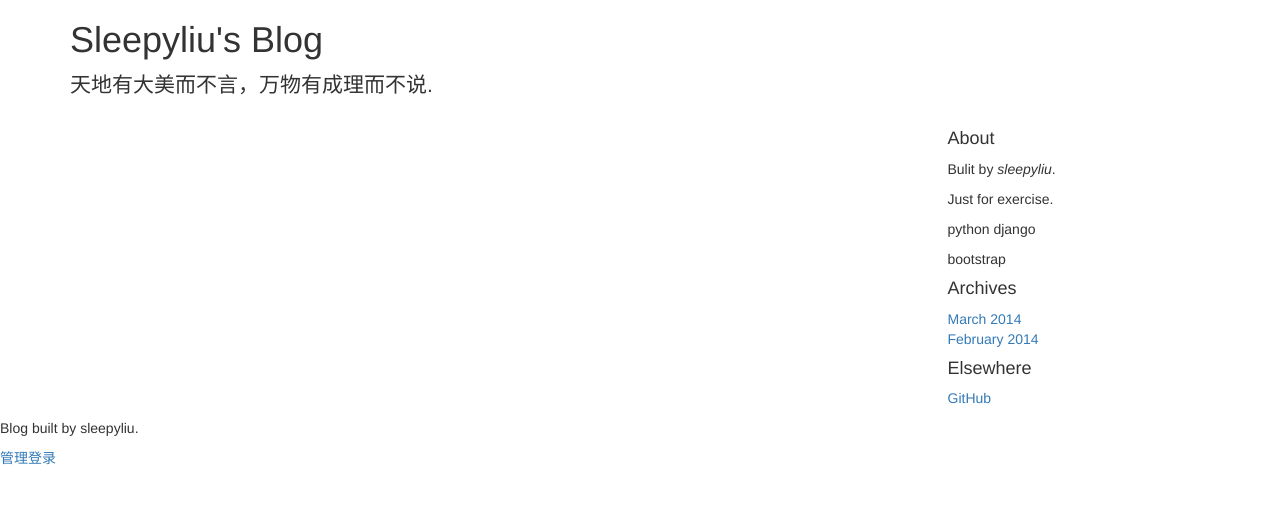
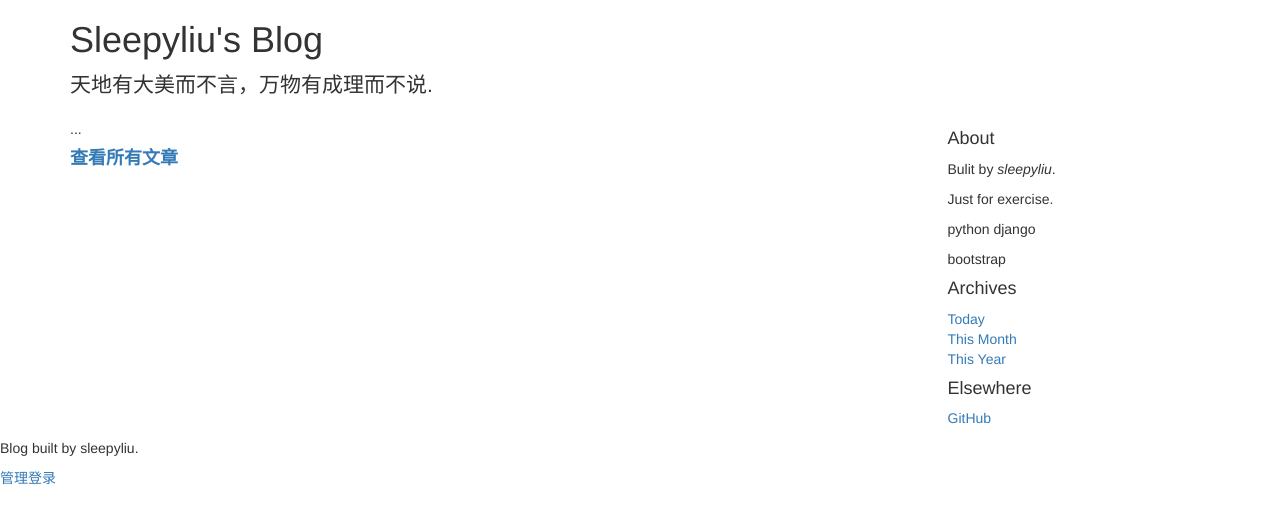
Before and after one commit to sleepyliu/mySite, a Django app: page / in a window 1280 px wide. Shown: the part 20-544 px from the top of the page. Run offline with Django 3.2, Linux system fonts and the light colour scheme; data that the repository does not hold is empty; parts of the project's set-up code (start-up, migrations or seed data) failed here and were passed over; some libraries are stand-ins or nearby versions.

Commit message:
version 3

```diff
--- a/blog/templates/blog/base.html
+++ b/blog/templates/blog/base.html
@@ -7,21 +7,16 @@
 
     <!-- Bootstrap CSS-->
     <link rel="stylesheet" href="http://cdn.bootcss.com/bootstrap/3.3.2/css/bootstrap.min.css" />
-
     <!-- Custom styles for this template -->
     <link rel="stylesheet" href="/static/css/blog.css" >
-
-    <link type="text/css" rel="stylesheet" href="http://fonts.googleapis.com/css?family=Lobster&subset=latin,latin-ext" />
   </head>
 
   <body>
     <div class="blog-masthead">
       <div class="container">
         <nav class="blog-nav">
-          <a class="blog-nav-item active" href="{% url 'blog:blog' %}">首页</a>
-          <a class="blog-nav-item" href="{% url 'blog:blog' %}">博客</a>
-          <a class="blog-nav-item" href="{% url 'blog:archive' %}">博文目录</a>
-          <a class="blog-nav-item" href="https://github.com/sleepyliu/mySite">源代码</a>
+          {% block nav %}
+          {% endblock %}
         </nav>
       </div>
     </div>
@@ -50,8 +45,9 @@
           <div class="sidebar-module">
             <h4>Archives</h4>
             <ol class="list-unstyled">
-              <li><a href="#">March 2014</a></li>
-              <li><a href="#">February 2014</a></li>
+              <li><a href="{% url 'blog:search_by_day' %}">Today</a></li>
+              <li><a href="{% url 'blog:search_by_month' %}">This Month</a></li>
+              <li><a href="{% url 'blog:search_by_year' %}">This Year</a></li>
             </ol>
           </div>
           <div class="sidebar-module">
--- a/blog/templates/blog/blog.html
+++ b/blog/templates/blog/blog.html
@@ -1,4 +1,12 @@
 {% extends "blog/base.html" %}
+
+    {% block nav %}
+        <a class="blog-nav-item" href="{% url 'blog:index' %}">首页</a>
+        <a class="blog-nav-item active" href="{% url 'blog:blog' %}">博客</a>
+        <a class="blog-nav-item" href="{% url 'blog:archive' %}">博文目录</a>
+        <a class="blog-nav-item" href="https://github.com/sleepyliu/mySite">源代码</a>
+    {% endblock %}
+
 
     {% block content %}
         {% for post in posts %}
@@ -7,7 +15,7 @@
                 <p class="blog-post-meta">{{ post.timestamp }} by sleepyliu </p>
                 <hr>
                 <p>{{ post.body }}</p>
-             </div><!-- /.blog-post -->
+            </div>
         {% endfor %}
 
         <nav>
--- /dev/null
+++ b/blog/templates/blog/index.html
@@ -0,0 +1,22 @@
+{% extends "blog/base.html" %}
+
+    {% block nav %}
+        <a class="blog-nav-item active" href="{% url 'blog:index' %}">首页</a>
+        <a class="blog-nav-item" href="{% url 'blog:blog' %}">博客</a>
+        <a class="blog-nav-item" href="{% url 'blog:archive' %}">博文目录</a>
+        <a class="blog-nav-item" href="https://github.com/sleepyliu/mySite">源代码</a>
+    {% endblock %}
+
+
+    {% block content %}
+        {% for post in posts %}
+            <div class="blog-post">
+                <h2 class="blog-post-title"><a href="{% url 'blog:detail' post.id %}">{{ post.title }}</a></h2>
+                <p class="blog-post-meta">{{ post.timestamp }} by sleepyliu </p>
+                <hr>
+                <p>{{ post.body }}</p>
+             </div><!-- /.blog-post -->
+        {% endfor %}
+        <p>...</p>
+        <h4><a href="{% url 'blog:blog' %}"><strong>查看所有文章</strong></a></h4>
+    {% endblock %}
--- a/blog/urls.py
+++ b/blog/urls.py
@@ -2,10 +2,12 @@
 from blog import views
 
 urlpatterns = patterns('',
-    url(r'^$', views.blog, name='blog'),
+    url(r'^$', views.index, name='index'),
     url(r'^blog/$', views.blog, name='blog'),
     url(r'^blog/(?P<title_id>\d+)/$', views.detail, name='detail'),
     url(r'^archive/', views.archive, name='archive'),
-    # url(r'^display_meta/', views.display_meta, name='display_meta'),
+    url(r'^search_by_day/', views.search_by_day, name='search_by_day'),
+    url(r'^search_by_month/', views.search_by_month, name='search_by_month'),
+    url(r'^search_by_year/', views.search_by_year, name='search_by_year'),
 
 )
--- a/blog/views.py
+++ b/blog/views.py
@@ -1,14 +1,22 @@
 from django.shortcuts import get_object_or_404,render
 # from django.template import loader,Context
-# from django.http import HttpResponse,Http404
+from django.http import HttpResponse,Http404
 from django.core.paginator import Paginator, EmptyPage, PageNotAnInteger
 from blog.models import BlogsPost
+from django.utils import timezone
+
+
+
+def index(request):
+    posts = BlogsPost.objects.all()[:3]
+    context = {'posts':posts}
+    return render(request,'blog/index.html',context)
 
 
 def blog(request):
     post_list = BlogsPost.objects.all()
 
-    paginator = Paginator(post_list, 2)
+    paginator = Paginator(post_list,4)
     page = request.GET.get('page')
     try:
         posts = paginator.page(page)
@@ -56,10 +64,29 @@
     return render(request,'blog/archive.html',context)
 
 
-# def display_meta(request):
-#     values = request.META.items()
-#     values.sort()
-#     html = []
-#     for k, v in values:
-#         html.append('<tr><td>%s</td><td>%s</td></tr>' % (k, v))
-#     return HttpResponse('<table>%s</table>' % '\n'.join(html))
+def search_by_day(request):
+    posts = BlogsPost.objects.filter(timestamp__day=timezone.now().day)
+
+    if len(posts)>=1:
+        context = {'posts':posts}
+        return render(request,'blog/archive.html',context)
+    else:
+        raise Http404("Sorry, no results")
+
+def search_by_month(request):
+    posts = BlogsPost.objects.filter(timestamp__month=timezone.now().month)
+
+    if len(posts)>=1:
+        context = {'posts':posts}
+        return render(request,'blog/archive.html',context)
+    else:
+        raise Http404("Sorry, no results")
+
+def search_by_year(request):
+    posts = BlogsPost.objects.filter(timestamp__year=timezone.now().year)
+
+    if len(posts)>=1:
+        context = {'posts':posts}
+        return render(request,'blog/archive.html',context)
+    else:
+        raise Http404("Sorry, no results")
```
Also changed, not shown: blog/templates/blog/archive.html (+9 -2 lines), blog/templates/blog/detail.html (+8 -1 lines), blog/migrations/0005_auto_20150307_0752.py (added), blog/migrations/0006_auto_20150307_1317.py (added).
